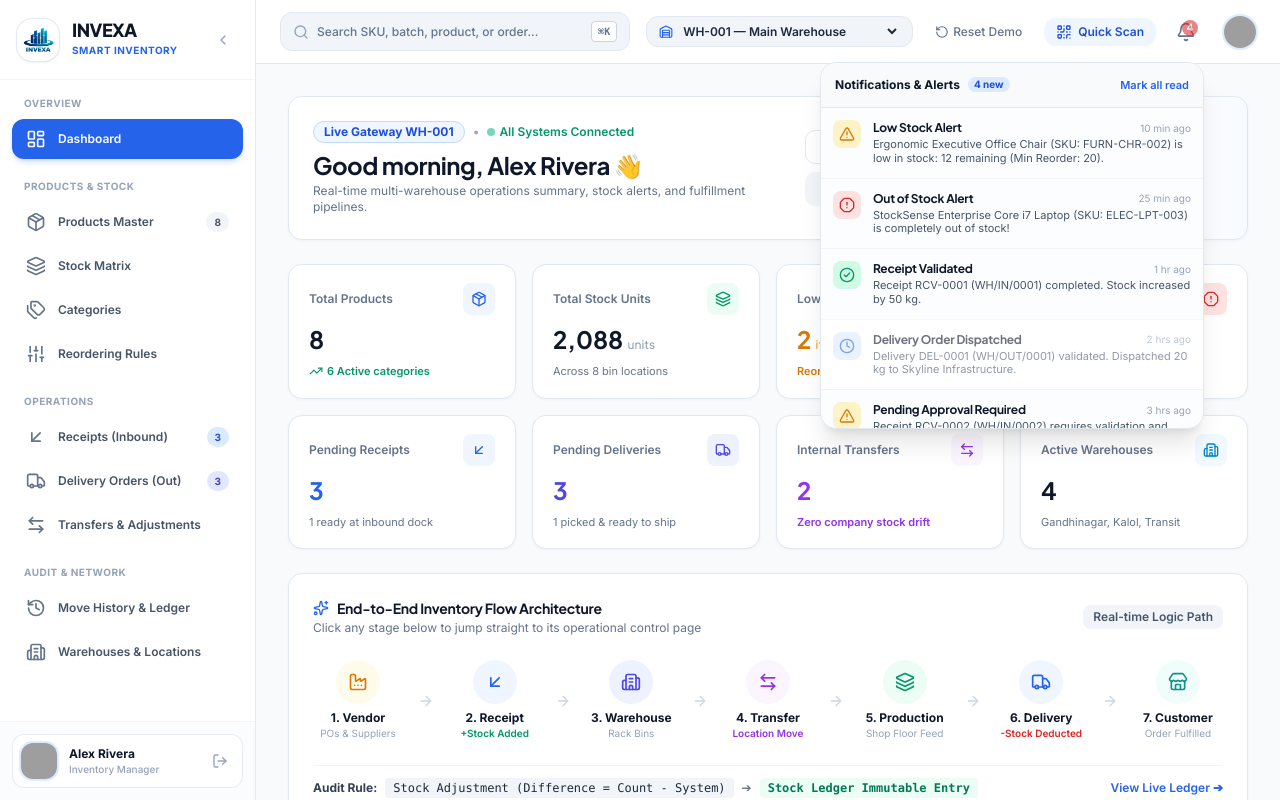
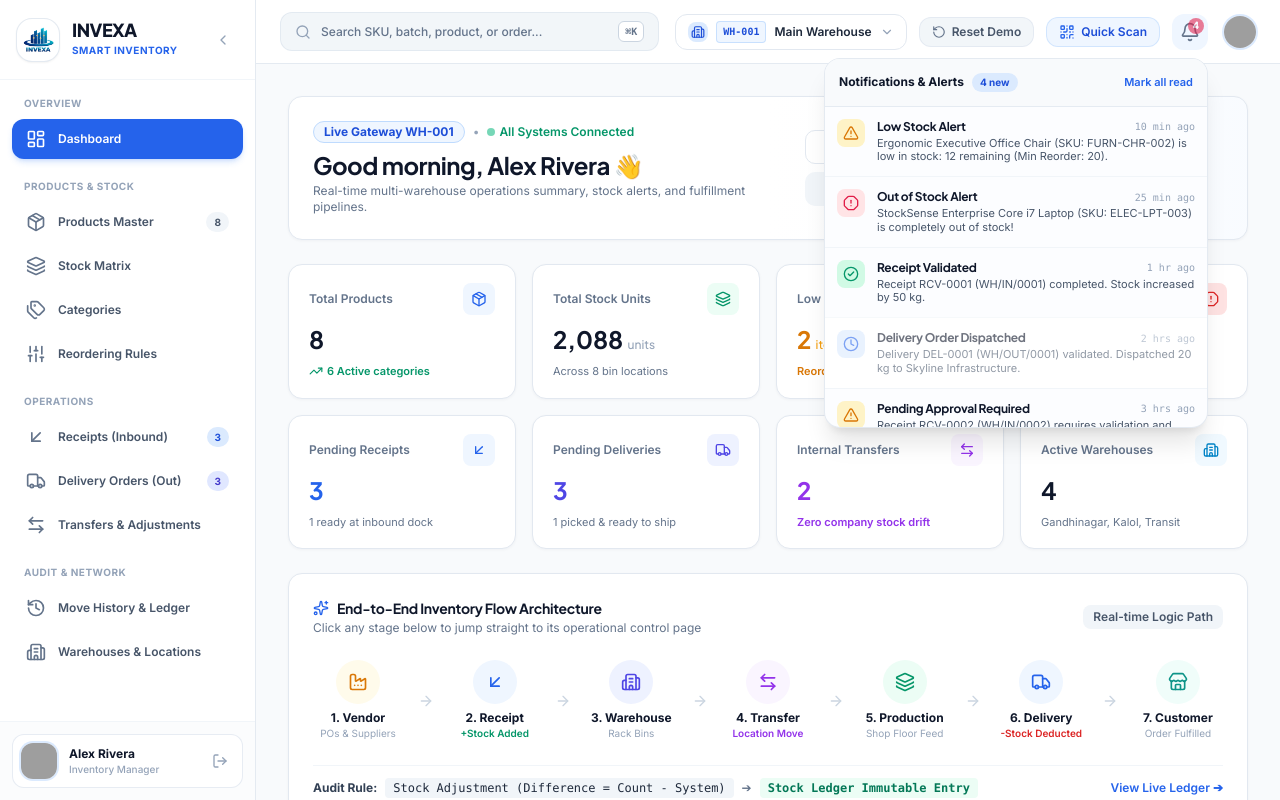
Before and after one commit to Kumar-Aditya-DEV/Invexa, a React (Vite) app in the folder Frontent/: page / in a window 1280 px wide. Both pictures are taken after a click on the button "Notifications". Shown: the top 800 px of the page. Built offline with nearby package versions, Linux system fonts and the light colour scheme; grey boxes are pictures that could not be loaded.

Commit message:
feat(ui): implement modern floating warehouse dropdown switcher and sleek custom select styles

```diff
--- a/Frontent/src/components/layout/Navbar.tsx
+++ b/Frontent/src/components/layout/Navbar.tsx
@@ -1,16 +1,20 @@
-import React, { useState } from 'react';
+import React, { useState, useEffect, useRef } from 'react';
 import { useStockSense } from '../../context/StockSenseContext';
 import {
   Menu,
   Search,
-  Warehouse as WarehouseIcon,
+  Building2,
+  ChevronDown,
+  Check,
   Bell,
   CheckCircle2,
   AlertTriangle,
   AlertOctagon,
   Clock,
   QrCode,
-  RotateCcw
+  RotateCcw,
+  Sparkles,
+  MapPin
 } from 'lucide-react';
 
 interface NavbarProps {
@@ -30,9 +34,28 @@ export const Navbar: React.FC<NavbarProps> = ({ onToggleMobileMenu = () => {} })
   } = useStockSense();
 
   const [selectedWH, setSelectedWH] = useState(warehouses[0]?.name || 'Main Warehouse');
+  const [isWHOpen, setIsWHOpen] = useState(false);
   const [isNotifOpen, setIsNotifOpen] = useState(false);
 
+  const whDropdownRef = useRef<HTMLDivElement>(null);
+  const notifDropdownRef = useRef<HTMLDivElement>(null);
+
+  const currentWarehouseObj = warehouses.find(w => w.name === selectedWH) || warehouses[0];
   const unreadCount = notifications.filter(n => !n.read).length;
+
+  // Handle outside clicks to close dropdowns
+  useEffect(() => {
+    const handleClickOutside = (e: MouseEvent) => {
+      if (whDropdownRef.current && !whDropdownRef.current.contains(e.target as Node)) {
+        setIsWHOpen(false);
+      }
+      if (notifDropdownRef.current && !notifDropdownRef.current.contains(e.target as Node)) {
+        setIsNotifOpen(false);
+      }
+    };
+    document.addEventListener('mousedown', handleClickOutside);
+    return () => document.removeEventListener('mousedown', handleClickOutside);
+  }, []);
 
   const handleNotifClick = (id: string, link: string) => {
     markNotificationRead(id);
@@ -41,7 +64,7 @@ export const Navbar: React.FC<NavbarProps> = ({ onToggleMobileMenu = () => {} })
   };
 
   return (
-    <header className="h-16 bg-white/95 backdrop-blur-md border-b border-slate-200 sticky top-0 z-30 px-4 md:px-6 flex items-center justify-between gap-4">
+    <header className="h-16 bg-white/95 backdrop-blur-md border-b border-slate-200/90 sticky top-0 z-30 px-4 md:px-6 flex items-center justify-between gap-4 select-none">
       {/* Left Section: Mobile Toggle & Search */}
       <div className="flex items-center gap-3 flex-1 max-w-xl">
         <button
@@ -55,13 +78,13 @@ export const Navbar: React.FC<NavbarProps> = ({ onToggleMobileMenu = () => {} })
         {/* Global Search Bar (Trigger for Command Palette) */}
         <div
           onClick={() => setIsCommandPaletteOpen(true)}
-          className="relative flex-1 max-w-md flex items-center bg-slate-100 hover:bg-slate-200/70 border border-slate-200 rounded-xl px-3 py-2 cursor-pointer transition-all text-slate-400 group"
+          className="relative flex-1 max-w-md flex items-center bg-slate-100/90 hover:bg-slate-200/80 border border-slate-200/90 rounded-xl px-3.5 py-2 cursor-pointer transition-all text-slate-400 group shadow-2xs"
         >
-          <Search className="w-4 h-4 text-slate-400 group-hover:text-slate-600 mr-2 shrink-0" />
+          <Search className="w-4 h-4 text-slate-400 group-hover:text-blue-600 mr-2.5 shrink-0 transition-colors" />
           <span className="text-xs text-slate-500 font-medium truncate flex-1">
             Search SKU, batch, product, or order...
           </span>
-          <kbd className="hidden sm:inline-block px-1.5 py-0.5 text-[10px] font-mono font-semibold text-slate-500 bg-white rounded border border-slate-300 shadow-2xs">
+          <kbd className="hidden sm:inline-block px-1.5 py-0.5 text-[10px] font-mono font-semibold text-slate-500 bg-white rounded-md border border-slate-300 shadow-2xs">
             ⌘K
           </kbd>
         </div>
@@ -69,51 +92,115 @@ export const Navbar: React.FC<NavbarProps> = ({ onToggleMobileMenu = () => {} })
 
       {/* Right Section: Warehouse selector, Quick Action, Notifications, Profile */}
       <div className="flex items-center gap-2 sm:gap-3 shrink-0">
-        {/* Warehouse Selector */}
-        <div className="hidden md:flex items-center gap-1.5 px-3 py-1.5 rounded-xl bg-slate-100 border border-slate-200 text-xs font-semibold text-slate-800">
-          <WarehouseIcon className="w-3.5 h-3.5 text-blue-600" />
-          <select
-            value={selectedWH}
-            onChange={(e) => setSelectedWH(e.target.value)}
-            className="bg-transparent text-xs font-semibold outline-none cursor-pointer"
+        {/* Custom Modern Warehouse Switcher Dropdown */}
+        <div className="relative hidden md:block" ref={whDropdownRef}>
+          <button
+            onClick={() => setIsWHOpen(!isWHOpen)}
+            className={`flex items-center gap-2 px-3 py-1.5 rounded-xl border text-xs font-semibold transition-all shadow-2xs ${
+              isWHOpen
+                ? 'bg-blue-50/90 border-blue-300 text-blue-900 ring-2 ring-blue-500/10'
+                : 'bg-white hover:bg-slate-50 border-slate-200 text-slate-800'
+            }`}
           >
-            {warehouses.map(w => (
-              <option key={w.id} value={w.name}>
-                {w.code} — {w.shortName}
-              </option>
-            ))}
-          </select>
+            <div className="w-5 h-5 rounded-lg bg-blue-100 text-blue-700 flex items-center justify-center shrink-0">
+              <Building2 className="w-3.5 h-3.5" />
+            </div>
+            <span className="font-mono font-bold text-blue-700 bg-blue-50 px-1.5 py-0.5 rounded border border-blue-200/80 text-[10px]">
+              {currentWarehouseObj?.code || 'WH-001'}
+            </span>
+            <span className="truncate max-w-[150px] font-semibold text-slate-800">
+              {currentWarehouseObj?.shortName || currentWarehouseObj?.name || 'Main Warehouse'}
+            </span>
+            <ChevronDown
+              className={`w-3.5 h-3.5 text-slate-400 transition-transform duration-200 ${
+                isWHOpen ? 'rotate-180 text-blue-600' : ''
+              }`}
+            />
+          </button>
+
+          {/* Floating Dropdown Menu */}
+          {isWHOpen && (
+            <div className="absolute left-0 mt-2 w-72 bg-white rounded-2xl shadow-xl border border-slate-200/90 p-2 z-50 animate-in fade-in zoom-in-95 duration-150">
+              <div className="px-3 py-2 border-b border-slate-100 flex items-center justify-between text-[11px] font-bold text-slate-400 uppercase tracking-wider">
+                <span>Select Facility</span>
+                <span className="text-blue-600 font-semibold normal-case font-mono">{warehouses.length} Active Hubs</span>
+              </div>
+              <div className="py-1.5 space-y-1 max-h-64 overflow-y-auto">
+                {warehouses.map(w => {
+                  const isSelected = w.name === selectedWH;
+                  return (
+                    <button
+                      key={w.id}
+                      onClick={() => {
+                        setSelectedWH(w.name);
+                        setIsWHOpen(false);
+                      }}
+                      className={`w-full flex items-center justify-between p-2.5 rounded-xl text-xs text-left transition-all ${
+                        isSelected
+                          ? 'bg-blue-50 text-blue-900 font-bold border border-blue-200/80 shadow-2xs'
+                          : 'text-slate-700 hover:bg-slate-50 border border-transparent'
+                      }`}
+                    >
+                      <div className="flex items-center gap-2.5 min-w-0">
+                        <span className={`px-2 py-1 rounded-lg text-[10px] font-mono font-bold shrink-0 ${
+                          isSelected
+                            ? 'bg-blue-600 text-white shadow-xs'
+                            : 'bg-slate-100 text-slate-600 border border-slate-200'
+                        }`}>
+                          {w.code}
+                        </span>
+                        <div className="min-w-0">
+                          <div className="truncate font-bold text-slate-900">{w.name}</div>
+                          <div className="text-[10px] text-slate-400 flex items-center gap-1 font-medium mt-0.5">
+                            <MapPin className="w-2.5 h-2.5 text-slate-400" />
+                            {w.city} • {w.type}
+                          </div>
+                        </div>
+                      </div>
+                      {isSelected && (
+                        <div className="w-5 h-5 rounded-full bg-blue-100 text-blue-700 flex items-center justify-center shrink-0 ml-2">
+                          <Check className="w-3.5 h-3.5" />
+                        </div>
+                      )}
+                    </button>
+                  );
+                })}
+              </div>
+            </div>
+          )}
         </div>
 
         {/* Reset Demo Data Button */}
         <button
           onClick={resetAllData}
-          className="hidden sm:flex items-center gap-1 px-2.5 py-1.5 rounded-xl text-slate-500 hover:text-slate-800 hover:bg-slate-100 transition-colors text-xs font-medium"
+          className="hidden sm:flex items-center gap-1.5 px-3 py-1.5 rounded-xl text-slate-600 hover:text-slate-900 bg-slate-100/90 hover:bg-slate-200/80 border border-slate-200/80 transition-all text-xs font-semibold shadow-2xs"
           title="Reset to Initial Enterprise Seed Data"
         >
-          <RotateCcw className="w-3.5 h-3.5" />
+          <RotateCcw className="w-3.5 h-3.5 text-slate-500" />
           <span>Reset Demo</span>
         </button>
 
         {/* Barcode Quick Trigger */}
         <button
           onClick={() => setIsCommandPaletteOpen(true)}
-          className="hidden sm:flex items-center gap-1.5 px-3 py-1.5 rounded-xl bg-blue-50 hover:bg-blue-100 text-blue-700 text-xs font-semibold transition-colors"
+          className="hidden sm:flex items-center gap-1.5 px-3 py-1.5 rounded-xl bg-blue-50 hover:bg-blue-100 border border-blue-200/60 text-blue-700 text-xs font-semibold transition-all shadow-2xs"
         >
-          <QrCode className="w-4 h-4" />
+          <QrCode className="w-4 h-4 text-blue-600" />
           <span>Quick Scan</span>
         </button>
 
         {/* Notifications Dropdown Container */}
-        <div className="relative">
+        <div className="relative" ref={notifDropdownRef}>
           <button
             onClick={() => setIsNotifOpen(!isNotifOpen)}
-            className="relative p-2 rounded-xl text-slate-500 hover:text-slate-800 hover:bg-slate-100 transition-colors"
+            className={`relative p-2 rounded-xl text-slate-500 hover:text-slate-800 transition-all ${
+              isNotifOpen ? 'bg-blue-50 text-blue-600' : 'hover:bg-slate-100'
+            }`}
             title="Notifications"
           >
             <Bell className="w-5 h-5" />
             {unreadCount > 0 && (
-              <span className="absolute top-1.5 right-1.5 w-4 h-4 bg-red-600 text-white font-bold text-[10px] rounded-full flex items-center justify-center animate-pulse">
+              <span className="absolute top-1 right-1 w-4 h-4 bg-rose-600 text-white font-bold text-[10px] rounded-full flex items-center justify-center shadow-xs animate-pulse">
                 {unreadCount}
               </span>
             )}
@@ -121,12 +208,12 @@ export const Navbar: React.FC<NavbarProps> = ({ onToggleMobileMenu = () => {} })
 
           {/* Dropdown Card */}
           {isNotifOpen && (
-            <div className="absolute right-0 top-12 w-80 sm:w-96 bg-white rounded-2xl shadow-xl border border-slate-200 z-50 overflow-hidden animate-in fade-in slide-in-from-top-2 duration-200">
-              <div className="p-3.5 bg-slate-50 border-b border-slate-200 flex items-center justify-between">
+            <div className="absolute right-0 mt-2 w-80 sm:w-96 bg-white rounded-2xl shadow-xl border border-slate-200/90 z-50 overflow-hidden animate-in fade-in slide-in-from-top-2 duration-150">
+              <div className="p-3.5 bg-slate-50 border-b border-slate-200/80 flex items-center justify-between">
                 <div className="flex items-center gap-2">
                   <span className="font-bold text-xs text-slate-900">Notifications & Alerts</span>
                   {unreadCount > 0 && (
-                    <span className="px-1.5 py-0.2 bg-blue-100 text-blue-700 text-[10px] font-bold rounded-full">
+                    <span className="px-2 py-0.5 bg-blue-100 text-blue-700 text-[10px] font-bold rounded-full">
                       {unreadCount} new
                     </span>
                   )}
@@ -134,7 +221,7 @@ export const Navbar: React.FC<NavbarProps> = ({ onToggleMobileMenu = () => {} })
                 {unreadCount > 0 && (
                   <button
                     onClick={markAllNotificationsRead}
-                    className="text-[11px] font-semibold text-blue-600 hover:text-blue-800"
+                    className="text-[11px] font-semibold text-blue-600 hover:text-blue-800 hover:underline"
                   >
                     Mark all read
                   </button>
@@ -156,7 +243,7 @@ export const Navbar: React.FC<NavbarProps> = ({ onToggleMobileMenu = () => {} })
                       }`}
                     >
                       <div className={`w-7 h-7 rounded-lg flex items-center justify-center shrink-0 ${
-                        n.type === 'danger' ? 'bg-red-100 text-red-600' :
+                        n.type === 'danger' ? 'bg-rose-100 text-rose-600' :
                         n.type === 'warning' ? 'bg-amber-100 text-amber-600' :
                         n.type === 'success' ? 'bg-emerald-100 text-emerald-600' :
                         'bg-blue-100 text-blue-600'
@@ -169,7 +256,7 @@ export const Navbar: React.FC<NavbarProps> = ({ onToggleMobileMenu = () => {} })
                       <div className="flex-1 min-w-0">
                         <div className="flex items-center justify-between">
                           <h4 className="text-xs font-bold text-slate-900 truncate">{n.title}</h4>
-                          <span className="text-[10px] text-slate-400">{n.time}</span>
+                          <span className="text-[10px] text-slate-400 font-mono">{n.time}</span>
                         </div>
                         <p className="text-[11px] text-slate-600 mt-0.5 line-clamp-2 leading-tight">
                           {n.message}
@@ -186,13 +273,13 @@ export const Navbar: React.FC<NavbarProps> = ({ onToggleMobileMenu = () => {} })
         {/* Profile Avatar Pill */}
         <div
           onClick={() => setActiveView('profile')}
-          className="flex items-center gap-2 pl-2 cursor-pointer select-none"
+          className="flex items-center gap-2 pl-1 cursor-pointer select-none group"
           title="Open Profile Settings"
         >
           <img
             src={currentUser.avatar}
             alt={currentUser.fullName}
-            className="w-8 h-8 rounded-full object-cover ring-2 ring-blue-100 shadow-xs"
+            className="w-8 h-8 rounded-full object-cover ring-2 ring-blue-100 group-hover:ring-blue-300 shadow-2xs transition-all"
           />
         </div>
       </div>
```
Also changed, not shown: Frontent/src/index.css (+32 -1 lines).
